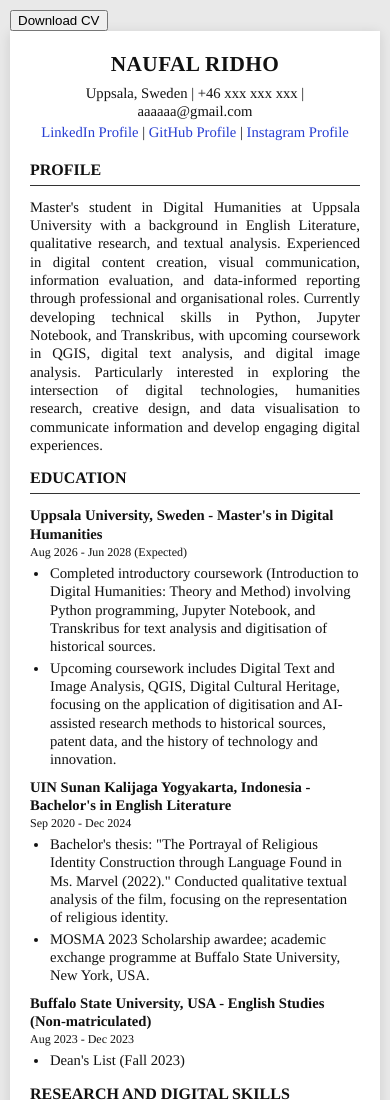
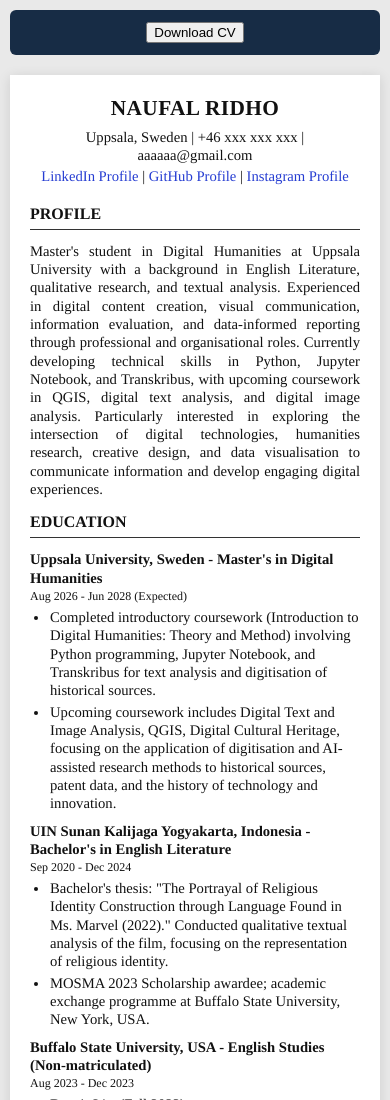
Before and after one commit to naufalridhofvl/Academic-CV, a plain HTML site: page index.html in a window 390 px wide. Shown: the top 1100 px of the page. Drawn offline with Linux system fonts and the light colour scheme.

Commit message:
Add download button styles and print media query
Add styles for download button and hide it when printing.

```diff
--- a/style.css
+++ b/style.css
@@ -166,3 +166,29 @@ li {
         color: #111;
     }
 }
+
+.download-button {
+    text-align: center;
+    margin-bottom: 20px;
+}
+
+.download-button {
+    background-color: #172c45;
+    color: white;
+    padding: 12px 24px;
+    border: none;
+    border-radius: 6px;
+    cursor: pointer;
+    font-size: 14px;
+}
+
+.download-button:hover {
+    background-color: #0f1c2e;
+}
+
+/* HIDE DOWNLOAD BUTTON WHEN PRINTING */
+@media print {
+    .download-button {
+        display: none;
+    }
+}
```
